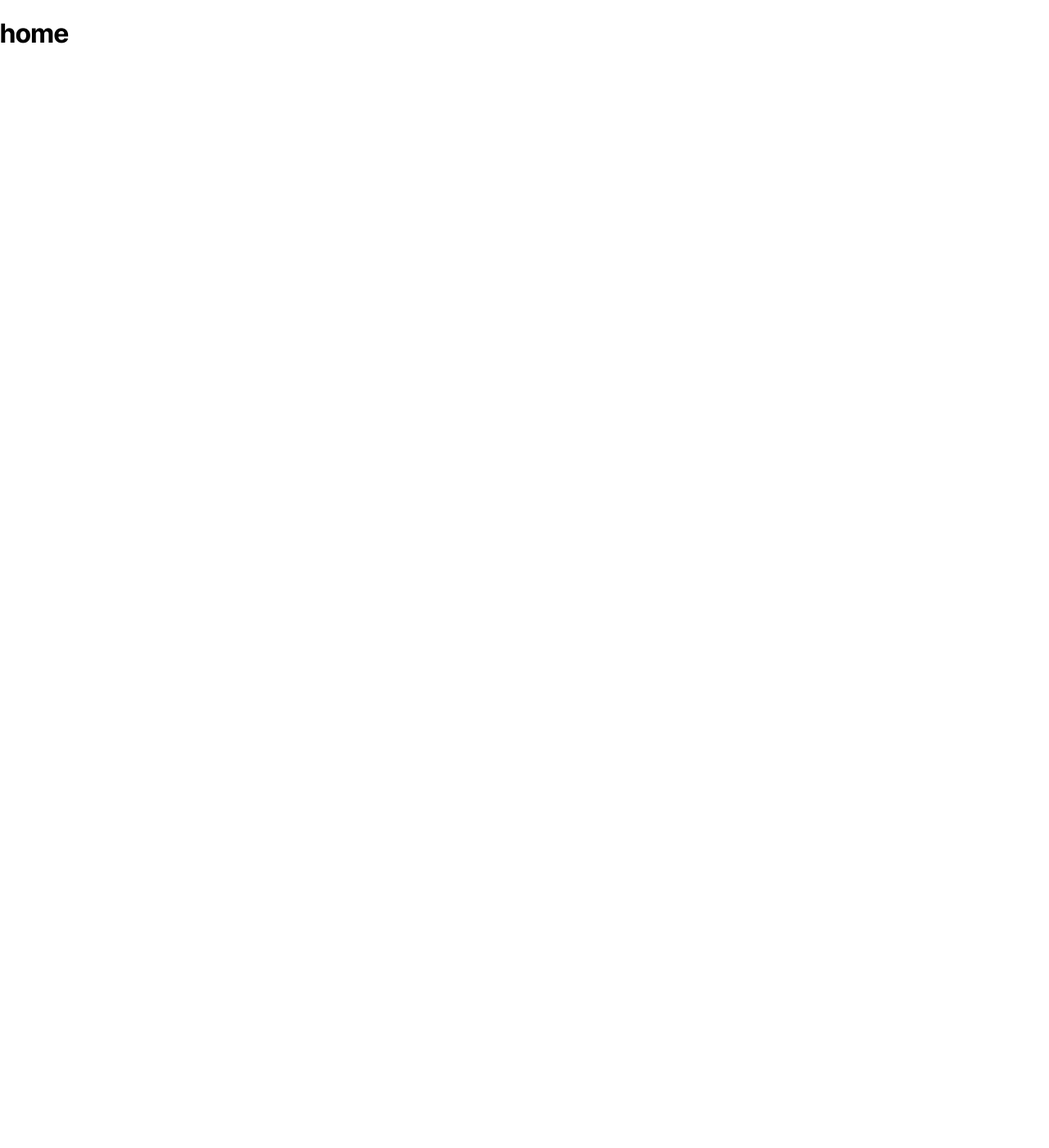
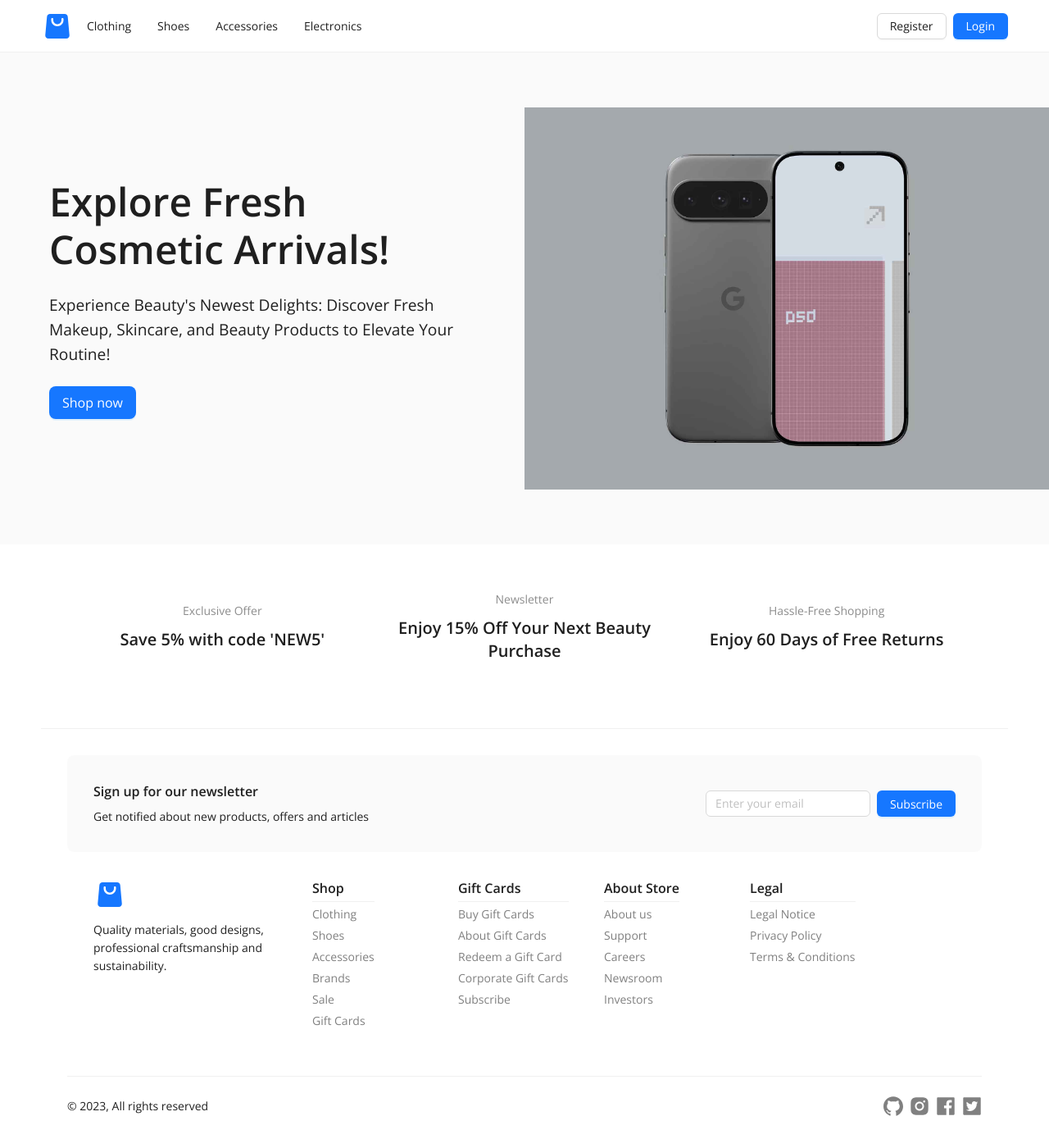
Before and after one commit to AnanthaKrishnanak/ecommerce-frontend, a React (Vite) app: page / in a window 1280 px wide. Shown: the top 1400 px of the page at 82% size. Before the commit the page ends 800 px from the top, so only its background shows below. Built offline with nearby package versions, Linux system fonts and the light colour scheme.

Commit message:
feat: landing page

```diff
--- a/src/app/provider.tsx
+++ b/src/app/provider.tsx
@@ -22,7 +22,25 @@
       )}
     >
       <QueryClientProvider client={queryClient}>
-        <ConfigProvider>{children}</ConfigProvider>
+        <ConfigProvider
+          layout={{
+            style: {
+              backgroundColor: "#fff",
+            },
+          }}
+          theme={{
+            token: {
+              colorBgContainer: "#fff",
+            },
+            components: {
+              Layout: {
+                colorBgHeader: "#fff",
+              },
+            },
+          }}
+        >
+          {children}
+        </ConfigProvider>
       </QueryClientProvider>
     </ErrorBoundary>
   );
--- a/src/app/router.tsx
+++ b/src/app/router.tsx
@@ -1,11 +1,19 @@
 import { createBrowserRouter, RouterProvider } from "react-router-dom";
 
 import { paths } from "@/config/path";
+import MainLayout from "@/layout";
+import Landing from "@/components/landing";
 
 const routes = createBrowserRouter([
   {
     path: paths.home.path,
-    element: <h1>home</h1>,
+    element: <MainLayout />,
+    children: [
+      {
+        index: true,
+        element: <Landing />,
+      },
+    ],
   },
 ]);
 
--- /dev/null
+++ b/src/components/footer.tsx
@@ -0,0 +1,93 @@
+import { Divider, Flex, Typography } from "antd";
+import {
+  GithubFilled,
+  InstagramFilled,
+  FacebookFilled,
+  TwitterSquareFilled,
+} from "@ant-design/icons";
+import { Row, Col, Space } from "antd";
+
+import Logo from "./logo";
+import Newsletter from "./newsletter";
+
+const { Title, Text, Link } = Typography;
+
+const footerData = [
+  {
+    title: "Shop",
+    links: ["Clothing", "Shoes", "Accessories", "Brands", "Sale", "Gift Cards"],
+  },
+  {
+    title: "Gift Cards",
+    links: [
+      "Buy Gift Cards",
+      "About Gift Cards",
+      "Redeem a Gift Card",
+      "Corporate Gift Cards",
+      "Subscribe",
+    ],
+  },
+  {
+    title: "About Store",
+    links: ["About us", "Support", "Careers", "Newsroom", "Investors"],
+  },
+  {
+    title: "Legal",
+    links: ["Legal Notice", "Privacy Policy", "Terms & Conditions"],
+  },
+];
+
+const FooterNavigation = () => {
+  return (
+    <div style={{ padding: "2rem" }}>
+      <Row gutter={[16, 32]}>
+        <Col xs={24} md={6}>
+          <Space direction="vertical">
+            <Logo height={40} width={40} />
+            <Text>
+              Quality materials, good designs, professional craftsmanship and
+              sustainability.
+            </Text>
+          </Space>
+        </Col>
+
+        {footerData.map((section) => (
+          <Col key={section.title} xs={24} sm={12} md={4}>
+            <Space direction="vertical" size={4}>
+              <Title level={5} style={{ margin: 0 }}>
+                {section.title}
+              </Title>
+              <Divider style={{ margin: 0 }} />
+              {section.links.map((label) => (
+                <Link key={label} style={{ color: "gray" }}>
+                  {label}
+                </Link>
+              ))}
+            </Space>
+          </Col>
+        ))}
+      </Row>
+    </div>
+  );
+};
+
+const Footer = () => {
+  return (
+    <div className="border-top" style={{ padding: "2rem" }}>
+      <Newsletter />
+      <FooterNavigation />
+      <Divider />
+      <Flex justify="space-between" gap={8} align="center">
+        <Typography.Text>© 2023, All rights reserved</Typography.Text>
+        <Flex gap={8} align="center">
+          <GithubFilled style={{ fontSize: "1.5rem", color: "gray" }} />
+          <InstagramFilled style={{ fontSize: "1.5rem", color: "gray" }} />
+          <FacebookFilled style={{ fontSize: "1.5rem", color: "gray" }} />
+          <TwitterSquareFilled style={{ fontSize: "1.5rem", color: "gray" }} />
+        </Flex>
+      </Flex>
+    </div>
+  );
+};
+
+export default Footer;
--- /dev/null
+++ b/src/components/header.tsx
@@ -0,0 +1,25 @@
+import { Button, Flex } from "antd";
+import Logo from "./logo";
+
+const dummyCategories = ["Clothing", "Shoes", "Accessories", "Electronics"];
+
+const Header = () => {
+  return (
+    <Flex align="center" justify="space-between" className="w-full">
+      <Flex align="center">
+        <Logo height={40} width={40} />
+        {dummyCategories.map((category) => (
+          <Button key={category} type="text">
+            {category}
+          </Button>
+        ))}
+      </Flex>
+      <Flex gap={8}>
+        <Button>Register</Button>
+        <Button type="primary">Login</Button>
+      </Flex>
+    </Flex>
+  );
+};
+
+export default Header;
--- /dev/null
+++ b/src/components/landing/index.tsx
@@ -0,0 +1,68 @@
+import { Row, Col, Typography, Button, Flex } from "antd";
+import landingImage from "@/assets/landing.jpg";
+import PromoSection from "./promo-section";
+
+const { Title, Paragraph } = Typography;
+
+const LandingSection = () => {
+  return (
+    <>
+      <Row
+        align="middle"
+        justify="center"
+        style={{
+          minHeight: "600px",
+        }}
+        className="secondary-bg"
+      >
+        <Col xs={24} md={12}>
+          <Flex
+            vertical
+            justify="center"
+            align="start"
+            style={{
+              padding: "64px 60px",
+              gap: 24,
+              height: "100%",
+            }}
+          >
+            <Title style={{ fontSize: "3rem", margin: 0 }}>
+              Explore Fresh Cosmetic Arrivals!
+            </Title>
+            <Paragraph style={{ fontSize: "1.2rem", margin: 0 }}>
+              Experience Beauty's Newest Delights: Discover Fresh Makeup,
+              Skincare, and Beauty Products to Elevate Your Routine!
+            </Paragraph>
+            <Button type="primary" size="large">
+              Shop now
+            </Button>
+          </Flex>
+        </Col>
+
+        <Col xs={24} md={12} style={{ height: "100%" }}>
+          <div
+            style={{
+              height: "100%",
+              width: "100%",
+              display: "flex",
+            }}
+          >
+            <img
+              src={landingImage}
+              alt="Landing"
+              style={{
+                width: "100%",
+                maxHeight: "500px",
+                objectFit: "contain",
+                display: "block",
+              }}
+            />
+          </div>
+        </Col>
+      </Row>
+      <PromoSection />
+    </>
+  );
+};
+
+export default LandingSection;
--- /dev/null
+++ b/src/components/landing/promo-section.tsx
@@ -0,0 +1,37 @@
+import { Row, Col, Typography } from "antd";
+
+const { Text, Title } = Typography;
+
+const promoItems = [
+  {
+    label: "Exclusive Offer",
+    message: "Save 5% with code 'NEW5'",
+  },
+  {
+    label: "Newsletter",
+    message: "Enjoy 15% Off Your Next Beauty Purchase",
+  },
+  {
+    label: "Hassle-Free Shopping",
+    message: "Enjoy 60 Days of Free Returns",
+  },
+];
+
+const PromoSection = () => {
+  return (
+    <div style={{ padding: "4em 1rem", textAlign: "center" }}>
+      <Row justify="center" align="middle" gutter={[16, 24]}>
+        {promoItems.map((item, index) => (
+          <Col xs={24} md={7} key={index}>
+            <Text type="secondary">{item.label}</Text>
+            <Title level={4} style={{ margin: 10 }}>
+              {item.message}
+            </Title>
+          </Col>
+        ))}
+      </Row>
+    </div>
+  );
+};
+
+export default PromoSection;
--- /dev/null
+++ b/src/components/logo.tsx
@@ -0,0 +1,30 @@
+import React from "react";
+
+const Logo = (props: React.SVGProps<SVGSVGElement>) => {
+  return (
+    <svg
+      viewBox="0 0 24 24"
+      fill="none"
+      xmlns="http://www.w3.org/2000/svg"
+      {...props}
+    >
+      <g id="SVGRepo_bgCarrier" stroke-width="0"></g>
+      <g
+        id="SVGRepo_tracerCarrier"
+        stroke-linecap="round"
+        stroke-linejoin="round"
+      ></g>
+      <g id="SVGRepo_iconCarrier">
+        {" "}
+        <path
+          fill-rule="evenodd"
+          clip-rule="evenodd"
+          d="M4.37879 5.0463C4.48414 3.88737 5.45584 3 6.61955 3H17.3799C18.5436 3 19.5153 3.88737 19.6207 5.04629L20.8479 18.5463C20.9677 19.8639 19.9302 21 18.6072 21H5.39227C4.0692 21 3.03173 19.8639 3.15151 18.5463L4.37879 5.0463ZM11.9996 12C9.51435 12 7.49963 9.98528 7.49963 7.5V6.75C7.49963 6.33579 7.83542 6 8.24963 6C8.66385 6 8.99963 6.33579 8.99963 6.75V7.5C8.99963 9.15685 10.3428 10.5 11.9996 10.5C13.6565 10.5 14.9996 9.15685 14.9996 7.5V6.75C14.9996 6.33579 15.3354 6 15.7496 6C16.1638 6 16.4996 6.33579 16.4996 6.75V7.5C16.4996 9.98528 14.4849 12 11.9996 12Z"
+          fill="#1677ff"
+        ></path>{" "}
+      </g>
+    </svg>
+  );
+};
+
+export default Logo;
--- /dev/null
+++ b/src/components/newsletter.tsx
@@ -0,0 +1,28 @@
+import { Button, Flex, Input, Typography } from "antd";
+
+const Newsletter = () => {
+  return (
+    <Flex
+      align="center"
+      justify="space-between"
+      gap={8}
+      style={{ padding: " 2rem", borderRadius: 8 }}
+      className="secondary-bg"
+    >
+      <Flex flex={1} vertical align="start" gap={8}>
+        <Typography.Title level={5} style={{ margin: 0 }}>
+          Sign up for our newsletter
+        </Typography.Title>
+        <Typography.Text>
+          Get notified about new products, offers and articles
+        </Typography.Text>
+      </Flex>
+      <Flex align="center" gap={8}>
+        <Input placeholder="Enter your email" />
+        <Button type="primary">Subscribe</Button>
+      </Flex>
+    </Flex>
+  );
+};
+
+export default Newsletter;
--- a/src/index.css
+++ b/src/index.css
@@ -1,10 +1,67 @@
-@import url("https://fonts.googleapis.com/css2?family=Inter+Tight:ital,wght@0,100..900;1,100..900&display=swap");
-
+@import url("https://fonts.googleapis.com/css2?family=Open+Sans:ital,wght@0,300..800;1,300..800&display=swap");
 body {
   padding: 0;
   margin: 0;
   box-sizing: border-box;
-  font-family: "Inter Tight", sans-serif;
+  font-family: "Open Sans", sans-serif !important;
   font-optical-sizing: auto;
   font-style: normal;
 }
+
+* {
+  font-family: "Open Sans", sans-serif !important;
+  font-optical-sizing: auto;
+  font-style: normal;
+}
+
+h1,
+h2,
+h3,
+h4,
+h5,
+h6 {
+  margin-bottom: 0 !important;
+}
+
+.border-bottom {
+  border-bottom: 1px solid #f0f0f0;
+}
+
+.border-top {
+  border-top: 1px solid #f0f0f0;
+}
+
+.border-right {
+  border-right: 1px solid #f0f0f0;
+}
+
+.border-left {
+  border-left: 1px solid #f0f0f0;
+}
+
+.flex {
+  display: flex;
+}
+
+.justify-between {
+  justify-content: space-between;
+}
+
+.align-center {
+  align-items: center;
+}
+
+.w-full {
+  width: 100%;
+}
+
+.h-full {
+  height: 100%;
+}
+.secondary-bg {
+  background-color: hsla(0, 0%, 0%, 0.02);
+}
+
+.bg-white {
+  background-color: #fff;
+}
--- /dev/null
+++ b/src/layout/index.tsx
@@ -0,0 +1,22 @@
+import Footer from "@/components/footer";
+import Header from "@/components/header";
+import { Layout } from "antd";
+import { Outlet } from "react-router-dom";
+
+const MainLayout = () => {
+  return (
+    <Layout>
+      <Layout.Header className="border-bottom flex align-center">
+        <Header />
+      </Layout.Header>
+      <Layout.Content>
+        <Outlet />
+      </Layout.Content>
+      <Layout.Footer className="bg-white" >
+        <Footer />
+      </Layout.Footer>
+    </Layout>
+  );
+};
+
+export default MainLayout;
```
Also changed, not shown: src/assets/landing.jpg (added), 1 other file (tests, documents, lock files or other folders).
